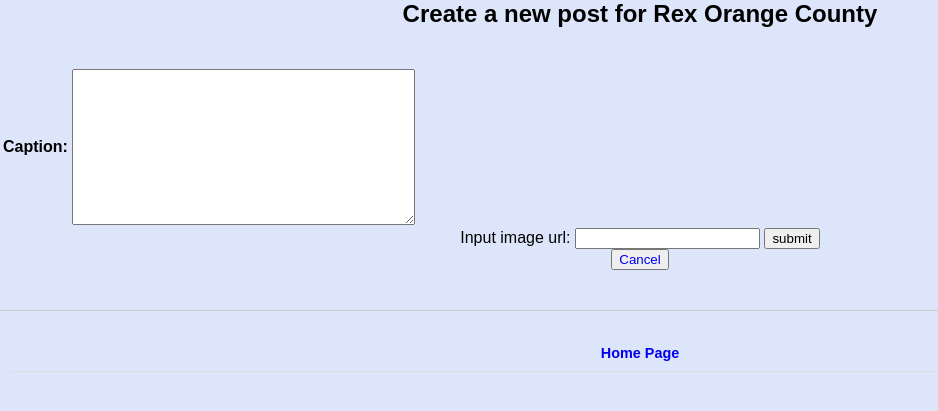
After one commit to sulafaljabal/cs412, a Django app: page /mini_insta/profile/2/create_post in a window 1280 px wide. The commit adds this page. Shown: the top 411 px of the page, without its empty margins (0-938 px from the left). Run offline with Django 5.2, Linux system fonts and the light colour scheme; data comes from the database, SQL or seed files in the repository; both versions use the stored data as it was after the commit; lists and menus that the app fills with data are empty.

Commit message:
Completed part 2, fixed issues with Photo instance having null values

```diff
--- /dev/null
+++ b/mini_insta/forms.py
@@ -0,0 +1,17 @@
+# mini_insta/forms.py
+# Sulaf Al Jabal (sulafaj@bu.edu) 10/03/2025
+# Define the forms that we use for create/update/delete
+
+from django import forms
+from .models import * # AProfile, Photo, Post
+
+
+
+class CreatePostForm(forms.ModelForm):
+    """A form to add an Post to a certain Profile"""
+
+    class Meta:
+        """Asociate this form with a model from our database"""
+        model = Post
+        fields = ['caption'] # timestamp collected automatically, profile linked already
+#end class
--- a/mini_insta/models.py
+++ b/mini_insta/models.py
@@ -5,9 +5,8 @@
 from django.db import models
 
 class Profile(models.Model): # instances of users Profiles
-    """ Encapsulate the data of a mini_insta Profile. Contains user's username, display name, profile picture, join date and some biographical information."""
-
-    # define data attribute of the Profile object
+    """ Encapsulate the data of a mini_insta Profile. Contains user's username, display name,
+    profile picture, join date and some biographical information."""
 
     username = models.TextField(blank=True)
     display_name = models.TextField(blank=True)
@@ -23,7 +22,7 @@
     def get_all_posts(self):
         """returns all of the posts on this profile"""
 
-        posts = Post.objects.filter(profile=self) # figure out way to order posts by timestamp
+        posts = Post.objects.filter(profile=self)
         return posts
     #enddef
 
--- a/mini_insta/templates/mini_insta/base.html
+++ b/mini_insta/templates/mini_insta/base.html
@@ -18,7 +18,7 @@
 
         <footer>
             <nav>
-                <ul><li><a href = "{% url 'show_all_profiles' %}">Home Page</a></li></ul> <!--Footer lets users go back to home page-->
+                <strong><ul><li><a href = "{% url 'show_all_profiles' %}">Home Page</a></li></ul> </strong>
             </nav>
         </footer>
 
--- /dev/null
+++ b/mini_insta/templates/mini_insta/create_post_form.html
@@ -0,0 +1,22 @@
+<!-- mini_insta/create_post_form.html
+ dipslay the HTML form to create a new Post on a Profile object-->
+
+
+{% extends 'mini_insta/base.html' %}
+
+{% block content %}
+<main class="grid-container">
+
+    <h2>Create a new post for {{profile.display_name}}</h2>
+
+    <form method = "POST">
+        {% csrf_token %}
+        <table>
+            {{form.as_table}} <br>
+        </table>
+            Input image url: <input type="text" name="image_url">
+            <input type="submit" name="submit" value="submit"> <br>
+            <button type = "button"><a href="{% url 'show_profile' profile.pk %}">Cancel</a></button>
+        </form>
+</main>
+{% endblock %}
--- a/mini_insta/urls.py
+++ b/mini_insta/urls.py
@@ -7,12 +7,14 @@
 from django.conf import settings
 from . import views
 
-from.views import ShowAllView, ProfileView
+from.views import * #ShowAllView, ProfileView CreatePostView, etc...
 
 # URL patterns specific to the quotes app
 #app_name = "mini_insta"
 
 urlpatterns = [
     path('show_all_profiles',ShowAllView.as_view(), name="show_all_profiles"),
+    path('',ShowAllView.as_view(), name="show_all_profiles"),
     path('profile/<int:pk>/', ProfileView.as_view(), name="show_profile"),
+    path('profile/<int:pk>/create_post', CreatePostView.as_view(), name="create_post"),
 ]
--- a/mini_insta/views.py
+++ b/mini_insta/views.py
@@ -4,8 +4,11 @@
 
 
 from django.shortcuts import render
-from django.views.generic import ListView, DetailView
-from .models import Profile
+from django.views.generic import ListView, DetailView, CreateView
+from .models import * # Profile, Post, Photos
+from django.urls import reverse
+from .forms import * #CreatePostForm, more incoming
+
 
 # Create your views here.
 
@@ -25,6 +28,63 @@
     model = Profile
     template_name = "mini_insta/show_profile.html"
     context_object_name = "profile"
+#end class
+
+class CreatePostView(CreateView):
+    """A view to handle creation of a new Post on a certain Profile"""
+
+    form_class = CreatePostForm
+    model = Post
+    template_name = "mini_insta/create_post_form.html"
+
+    def form_valid(self, form):
+        """This method handles form submission and saves the new object to the Django database
+        Need to add foreign key (of Profile) to the Post object before saving it to db"""
+
+        print(f"CreatePostView.form_valid: form.cleaned_data={form.cleaned_data}")
+
+        # get PK from URL pattern
+        pk = self.kwargs['pk']
+        profile = Profile.objects.get(pk=pk)
+
+        #attach this profile to the post
+        form.instance.profile = profile
 
 
+        # need to create new instance of Photo
+        print(f"Profile: {profile}")
+        print(f"Post: {self}")
+
+        image_URL = self.request.POST.get('image_url') # just in case theres no photo
+        if not image_URL:
+            image_URL = 'No image available...'
+        #endif
+
+        photo = Photo(post_id=self.object.pk, image_url=image_URL) # creating new instance of Photo
+        photo.save()
+        print(f"Photo: {photo}") # debugging
+
+        return super().form_valid(form)
+    #enddef form_valid
+
+    def get_success_url(self) -> str:
+        """Return the URL to redirect to after creating a new Post."""
+
+        pk = self.kwargs['pk']
+
+        return reverse('show_profile', kwargs={'pk': pk})
+    #enddef
+
+    def get_context_data(self):
+        """return the dictionary of context variables for use in the template"""
+
+        # Calling the superclass method
+        context = super().get_context_data()
+
+        pk = self.kwargs['pk']
+        profile = Profile.objects.get(pk=pk)
+
+        context['profile'] = profile
+        return context
+    #enddef
 #end class
```
Also changed, not shown: mini_insta/templates/mini_insta/show_profile.html (+6 -4 lines), db.sqlite3.
